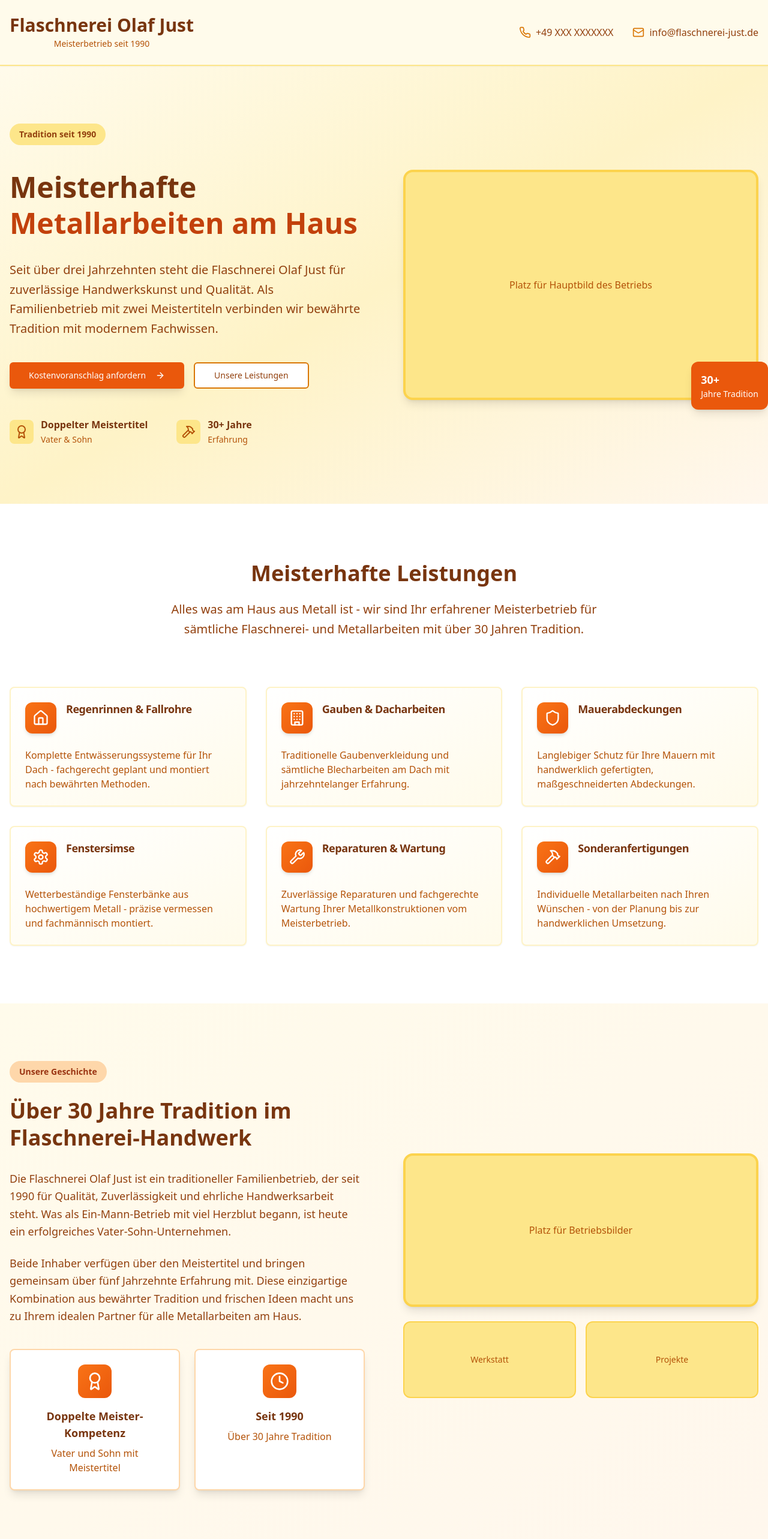
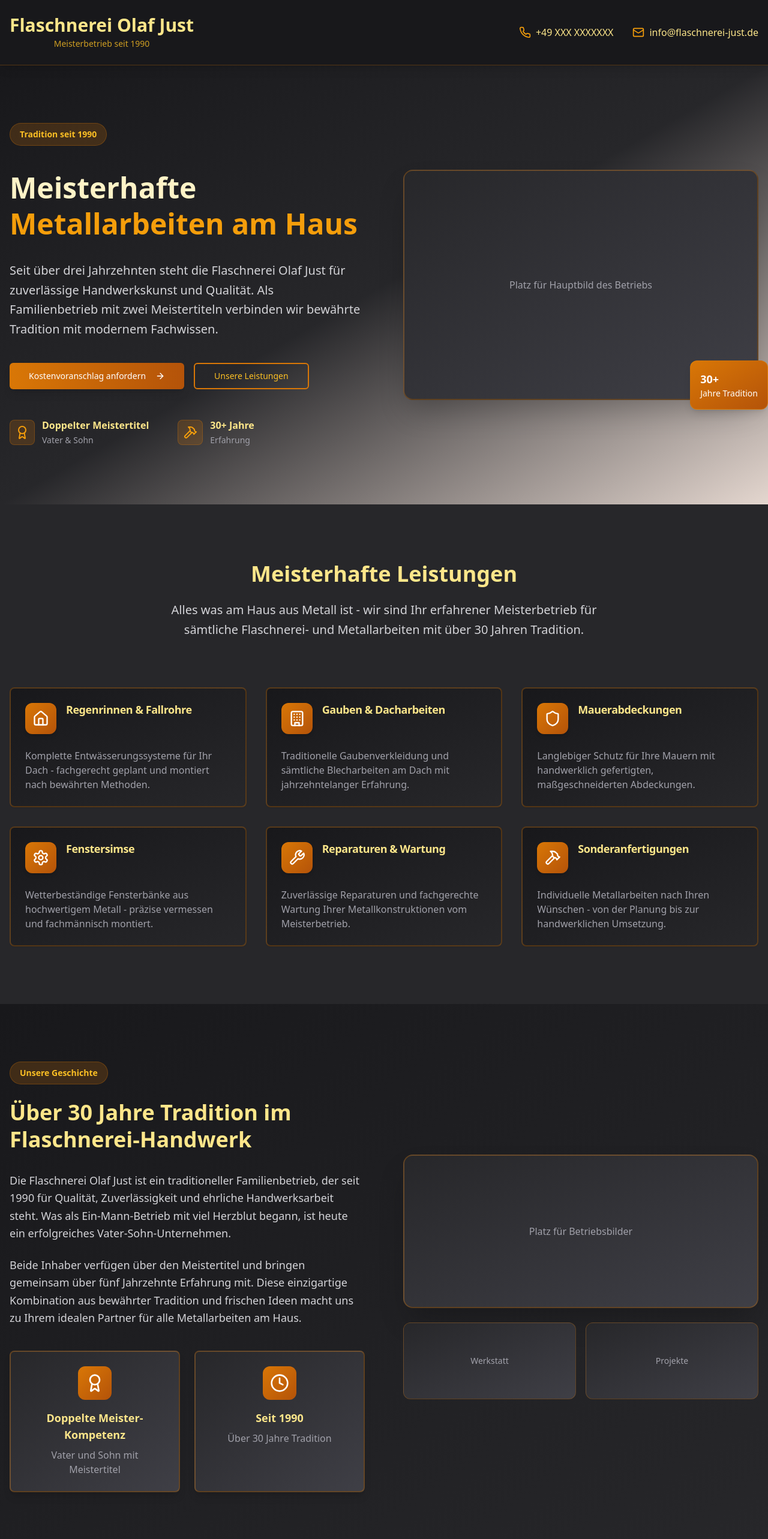
Before and after one commit to wkuch/Flaschnerei-Olaf-Just-landing-page, a React (Vite) app: page / in a window 1280 px wide. Shown: the top 2566 px of the page at 60% size. Built offline with nearby package versions, Linux system fonts and the light colour scheme.

Commit message:
Refactor: Dark theme with copper tones
Implement a dark theme with colors reminiscent of copper.

```diff
--- a/src/components/About.tsx
+++ b/src/components/About.tsx
@@ -4,25 +4,25 @@ import { Award, Clock, Handshake, Star, Users, Hammer } from "lucide-react";
 
 export const About = () => {
   return (
-    <section className="py-24 bg-gradient-to-br from-amber-50 to-orange-50">
+    <section className="py-24 bg-gradient-to-br from-zinc-900 to-zinc-800">
       <div className="container mx-auto px-4">
         <div className="grid lg:grid-cols-2 gap-16 items-center">
           <div>
             <div className="mb-6">
-              <span className="inline-block bg-orange-200 text-orange-800 px-4 py-2 rounded-full text-sm font-semibold">
+              <span className="inline-block bg-amber-600/20 text-amber-400 px-4 py-2 rounded-full text-sm font-semibold border border-amber-600/30">
                 Unsere Geschichte
               </span>
             </div>
-            <h2 className="text-4xl font-bold text-amber-900 mb-8 leading-tight">
+            <h2 className="text-4xl font-bold text-amber-200 mb-8 leading-tight">
               Über 30 Jahre Tradition im Flaschnerei-Handwerk
             </h2>
-            <p className="text-lg text-amber-800 mb-6 leading-relaxed">
+            <p className="text-lg text-zinc-300 mb-6 leading-relaxed">
               Die Flaschnerei Olaf Just ist ein traditioneller Familienbetrieb, der seit 1990
               für Qualität, Zuverlässigkeit und ehrliche Handwerksarbeit steht. Was als
               Ein-Mann-Betrieb mit viel Herzblut begann, ist heute ein erfolgreiches
               Vater-Sohn-Unternehmen.
             </p>
-            <p className="text-lg text-amber-800 mb-10 leading-relaxed">
+            <p className="text-lg text-zinc-300 mb-10 leading-relaxed">
               Beide Inhaber verfügen über den Meistertitel und bringen gemeinsam über
               fünf Jahrzehnte Erfahrung mit. Diese einzigartige Kombination aus bewährter
               Tradition und frischen Ideen macht uns zu Ihrem idealen Partner für alle
@@ -30,38 +30,38 @@ export const About = () => {
             </p>
 
             <div className="grid sm:grid-cols-2 gap-6">
-              <Card className="border-2 border-orange-200 bg-white shadow-lg">
+              <Card className="border-2 border-amber-600/30 bg-gradient-to-br from-zinc-800 to-zinc-700 shadow-lg hover:shadow-xl transition-all duration-300">
                 <CardContent className="p-6 text-center">
-                  <div className="p-3 bg-gradient-to-br from-orange-500 to-orange-600 rounded-xl w-fit mx-auto mb-4">
+                  <div className="p-3 bg-gradient-to-br from-amber-600 to-amber-700 rounded-xl w-fit mx-auto mb-4">
                     <Award className="w-8 h-8 text-white" />
                   </div>
-                  <h3 className="font-bold text-amber-900 mb-2 text-lg">Doppelte Meister-Kompetenz</h3>
-                  <p className="text-amber-700">Vater und Sohn mit Meistertitel</p>
+                  <h3 className="font-bold text-amber-200 mb-2 text-lg">Doppelte Meister-Kompetenz</h3>
+                  <p className="text-zinc-400">Vater und Sohn mit Meistertitel</p>
                 </CardContent>
               </Card>
 
-              <Card className="border-2 border-orange-200 bg-white shadow-lg">
+              <Card className="border-2 border-amber-600/30 bg-gradient-to-br from-zinc-800 to-zinc-700 shadow-lg hover:shadow-xl transition-all duration-300">
                 <CardContent className="p-6 text-center">
-                  <div className="p-3 bg-gradient-to-br from-orange-500 to-orange-600 rounded-xl w-fit mx-auto mb-4">
+                  <div className="p-3 bg-gradient-to-br from-amber-600 to-amber-700 rounded-xl w-fit mx-auto mb-4">
                     <Clock className="w-8 h-8 text-white" />
                   </div>
-                  <h3 className="font-bold text-amber-900 mb-2 text-lg">Seit 1990</h3>
-                  <p className="text-amber-700">Über 30 Jahre Tradition</p>
+                  <h3 className="font-bold text-amber-200 mb-2 text-lg">Seit 1990</h3>
+                  <p className="text-zinc-400">Über 30 Jahre Tradition</p>
                 </CardContent>
               </Card>
             </div>
           </div>
 
           <div className="space-y-6">
-            <div className="bg-amber-200 rounded-2xl h-64 flex items-center justify-center border-4 border-amber-300 shadow-lg">
-              <p className="text-amber-700 font-medium">Platz für Betriebsbilder</p>
+            <div className="bg-gradient-to-br from-zinc-800 to-zinc-700 rounded-2xl h-64 flex items-center justify-center border-2 border-amber-600/30 shadow-2xl">
+              <p className="text-zinc-400 font-medium">Platz für Betriebsbilder</p>
             </div>
             <div className="grid grid-cols-2 gap-4">
-              <div className="bg-amber-200 rounded-xl h-32 flex items-center justify-center border-2 border-amber-300">
-                <p className="text-amber-700 font-medium text-sm">Werkstatt</p>
+              <div className="bg-gradient-to-br from-zinc-800 to-zinc-700 rounded-xl h-32 flex items-center justify-center border border-amber-600/30">
+                <p className="text-zinc-400 font-medium text-sm">Werkstatt</p>
               </div>
-              <div className="bg-amber-200 rounded-xl h-32 flex items-center justify-center border-2 border-amber-300">
-                <p className="text-amber-700 font-medium text-sm">Projekte</p>
+              <div className="bg-gradient-to-br from-zinc-800 to-zinc-700 rounded-xl h-32 flex items-center justify-center border border-amber-600/30">
+                <p className="text-zinc-400 font-medium text-sm">Projekte</p>
               </div>
             </div>
           </div>
--- a/src/components/Header.tsx
+++ b/src/components/Header.tsx
@@ -3,22 +3,22 @@ import { Phone, Mail } from "lucide-react";
 
 export const Header = () => {
   return (
-    <header className="bg-amber-50 border-b-2 border-amber-200 py-6 sticky top-0 z-50 shadow-sm">
+    <header className="bg-zinc-900 border-b border-amber-600/30 py-6 sticky top-0 z-50 shadow-lg backdrop-blur-sm">
       <div className="container mx-auto px-4">
         <div className="flex justify-between items-center">
           <div className="flex items-center space-x-4">
             <div className="text-center">
-              <h1 className="text-3xl font-bold text-amber-900">Flaschnerei Olaf Just</h1>
-              <span className="text-sm text-amber-700 font-medium">Meisterbetrieb seit 1990</span>
+              <h1 className="text-3xl font-bold text-amber-200">Flaschnerei Olaf Just</h1>
+              <span className="text-sm text-amber-400/80 font-medium">Meisterbetrieb seit 1990</span>
             </div>
           </div>
           <div className="hidden md:flex items-center space-x-8">
-            <div className="flex items-center space-x-2 text-amber-800">
-              <Phone className="w-5 h-5 text-amber-600" />
+            <div className="flex items-center space-x-2 text-amber-200">
+              <Phone className="w-5 h-5 text-amber-500" />
               <span className="font-medium">+49 XXX XXXXXXX</span>
             </div>
-            <div className="flex items-center space-x-2 text-amber-800">
-              <Mail className="w-5 h-5 text-amber-600" />
+            <div className="flex items-center space-x-2 text-amber-200">
+              <Mail className="w-5 h-5 text-amber-500" />
               <span className="font-medium">info@flaschnerei-just.de</span>
             </div>
           </div>
--- a/src/components/Hero.tsx
+++ b/src/components/Hero.tsx
@@ -4,59 +4,59 @@ import { ArrowRight, Award, Users, Hammer } from "lucide-react";
 
 export const Hero = () => {
   return (
-    <section className="bg-gradient-to-br from-amber-50 via-amber-100 to-orange-50 py-24">
+    <section className="bg-gradient-to-br from-zinc-900 via-zinc-800 to-amber-900/20 py-24">
       <div className="container mx-auto px-4">
         <div className="grid lg:grid-cols-2 gap-16 items-center">
           <div>
             <div className="mb-6">
-              <span className="inline-block bg-amber-200 text-amber-800 px-4 py-2 rounded-full text-sm font-semibold mb-4">
+              <span className="inline-block bg-amber-600/20 text-amber-400 px-4 py-2 rounded-full text-sm font-semibold mb-4 border border-amber-600/30">
                 Tradition seit 1990
               </span>
             </div>
-            <h2 className="text-5xl font-bold mb-8 leading-tight text-amber-900">
+            <h2 className="text-5xl font-bold mb-8 leading-tight text-amber-100">
               Meisterhafte
-              <span className="text-orange-700 block"> Metallarbeiten am Haus</span>
+              <span className="text-amber-500 block"> Metallarbeiten am Haus</span>
             </h2>
-            <p className="text-xl text-amber-800 mb-10 leading-relaxed font-medium">
+            <p className="text-xl text-zinc-300 mb-10 leading-relaxed font-medium">
               Seit über drei Jahrzehnten steht die Flaschnerei Olaf Just für zuverlässige
               Handwerkskunst und Qualität. Als Familienbetrieb mit zwei Meistertiteln
               verbinden wir bewährte Tradition mit modernem Fachwissen.
             </p>
             <div className="flex flex-col sm:flex-row gap-4 mb-12">
-              <Button size="lg" className="bg-orange-600 hover:bg-orange-700 text-white shadow-lg">
+              <Button size="lg" className="bg-gradient-to-r from-amber-600 to-amber-700 hover:from-amber-700 hover:to-amber-800 text-white shadow-lg border-0">
                 Kostenvoranschlag anfordern
                 <ArrowRight className="ml-2 w-5 h-5" />
               </Button>
-              <Button variant="outline" size="lg" className="border-2 border-amber-600 text-amber-800 hover:bg-amber-50">
+              <Button variant="outline" size="lg" className="border-2 border-amber-600 text-amber-400 hover:bg-amber-600/10 bg-transparent">
                 Unsere Leistungen
               </Button>
             </div>
             <div className="flex gap-12">
               <div className="flex items-center gap-3">
-                <div className="p-2 bg-amber-200 rounded-lg">
-                  <Award className="w-6 h-6 text-amber-700" />
+                <div className="p-2 bg-amber-600/20 rounded-lg border border-amber-600/30">
+                  <Award className="w-6 h-6 text-amber-500" />
                 </div>
                 <div>
-                  <span className="text-amber-900 font-semibold block">Doppelter Meistertitel</span>
-                  <span className="text-amber-700 text-sm">Vater & Sohn</span>
+                  <span className="text-amber-200 font-semibold block">Doppelter Meistertitel</span>
+                  <span className="text-zinc-400 text-sm">Vater & Sohn</span>
                 </div>
               </div>
               <div className="flex items-center gap-3">
-                <div className="p-2 bg-amber-200 rounded-lg">
-                  <Hammer className="w-6 h-6 text-amber-700" />
+                <div className="p-2 bg-amber-600/20 rounded-lg border border-amber-600/30">
+                  <Hammer className="w-6 h-6 text-amber-500" />
                 </div>
                 <div>
-                  <span className="text-amber-900 font-semibold block">30+ Jahre</span>
-                  <span className="text-amber-700 text-sm">Erfahrung</span>
+                  <span className="text-amber-200 font-semibold block">30+ Jahre</span>
+                  <span className="text-zinc-400 text-sm">Erfahrung</span>
                 </div>
               </div>
             </div>
           </div>
           <div className="relative">
-            <div className="bg-amber-200 rounded-2xl h-96 flex items-center justify-center border-4 border-amber-300 shadow-lg">
-              <p className="text-amber-700 font-medium">Platz für Hauptbild des Betriebs</p>
+            <div className="bg-gradient-to-br from-zinc-800 to-zinc-700 rounded-2xl h-96 flex items-center justify-center border-2 border-amber-600/30 shadow-2xl">
+              <p className="text-zinc-400 font-medium">Platz für Hauptbild des Betriebs</p>
             </div>
-            <div className="absolute -bottom-4 -right-4 bg-orange-600 text-white p-4 rounded-xl shadow-lg">
+            <div className="absolute -bottom-4 -right-4 bg-gradient-to-br from-amber-600 to-amber-700 text-white p-4 rounded-xl shadow-lg border border-amber-500/30">
               <p className="font-bold text-lg">30+</p>
               <p className="text-sm">Jahre Tradition</p>
             </div>
--- a/src/components/Services.tsx
+++ b/src/components/Services.tsx
@@ -44,11 +44,11 @@ const services = [
 
 export const Services = () => {
   return (
-    <section className="py-24 bg-white">
+    <section className="py-24 bg-zinc-800">
       <div className="container mx-auto px-4">
         <div className="text-center mb-20">
-          <h2 className="text-4xl font-bold text-amber-900 mb-6">Meisterhafte Leistungen</h2>
-          <p className="text-xl text-amber-800 max-w-3xl mx-auto leading-relaxed">
+          <h2 className="text-4xl font-bold text-amber-200 mb-6">Meisterhafte Leistungen</h2>
+          <p className="text-xl text-zinc-300 max-w-3xl mx-auto leading-relaxed">
             Alles was am Haus aus Metall ist - wir sind Ihr erfahrener Meisterbetrieb
             für sämtliche Flaschnerei- und Metallarbeiten mit über 30 Jahren Tradition.
           </p>
@@ -56,19 +56,19 @@ export const Services = () => {
 
         <div className="grid md:grid-cols-2 lg:grid-cols-3 gap-8">
           {services.map((service, index) => (
-            <Card key={index} className="hover:shadow-xl transition-all duration-300 border-2 border-amber-100 hover:border-amber-300 bg-gradient-to-br from-white to-amber-50">
+            <Card key={index} className="hover:shadow-2xl transition-all duration-300 border-2 border-amber-600/30 hover:border-amber-500/50 bg-gradient-to-br from-zinc-900 to-zinc-800 group">
               <CardHeader>
                 <div className="flex items-start gap-4">
-                  <div className="p-3 bg-gradient-to-br from-orange-500 to-orange-600 rounded-xl shadow-md">
+                  <div className="p-3 bg-gradient-to-br from-amber-600 to-amber-700 rounded-xl shadow-md group-hover:from-amber-500 group-hover:to-amber-600 transition-all duration-300">
                     <service.icon className="w-7 h-7 text-white" />
                   </div>
                   <div>
-                    <CardTitle className="text-amber-900 text-lg leading-tight">{service.title}</CardTitle>
+                    <CardTitle className="text-amber-200 text-lg leading-tight">{service.title}</CardTitle>
                   </div>
                 </div>
               </CardHeader>
               <CardContent>
-                <CardDescription className="text-amber-700 leading-relaxed text-base">
+                <CardDescription className="text-zinc-400 leading-relaxed text-base">
                   {service.description}
                 </CardDescription>
               </CardContent>
```
Also changed, not shown: src/components/Contact.tsx (+29 -29 lines), src/components/Footer.tsx (+18 -18 lines), src/components/Team.tsx (+23 -23 lines).
